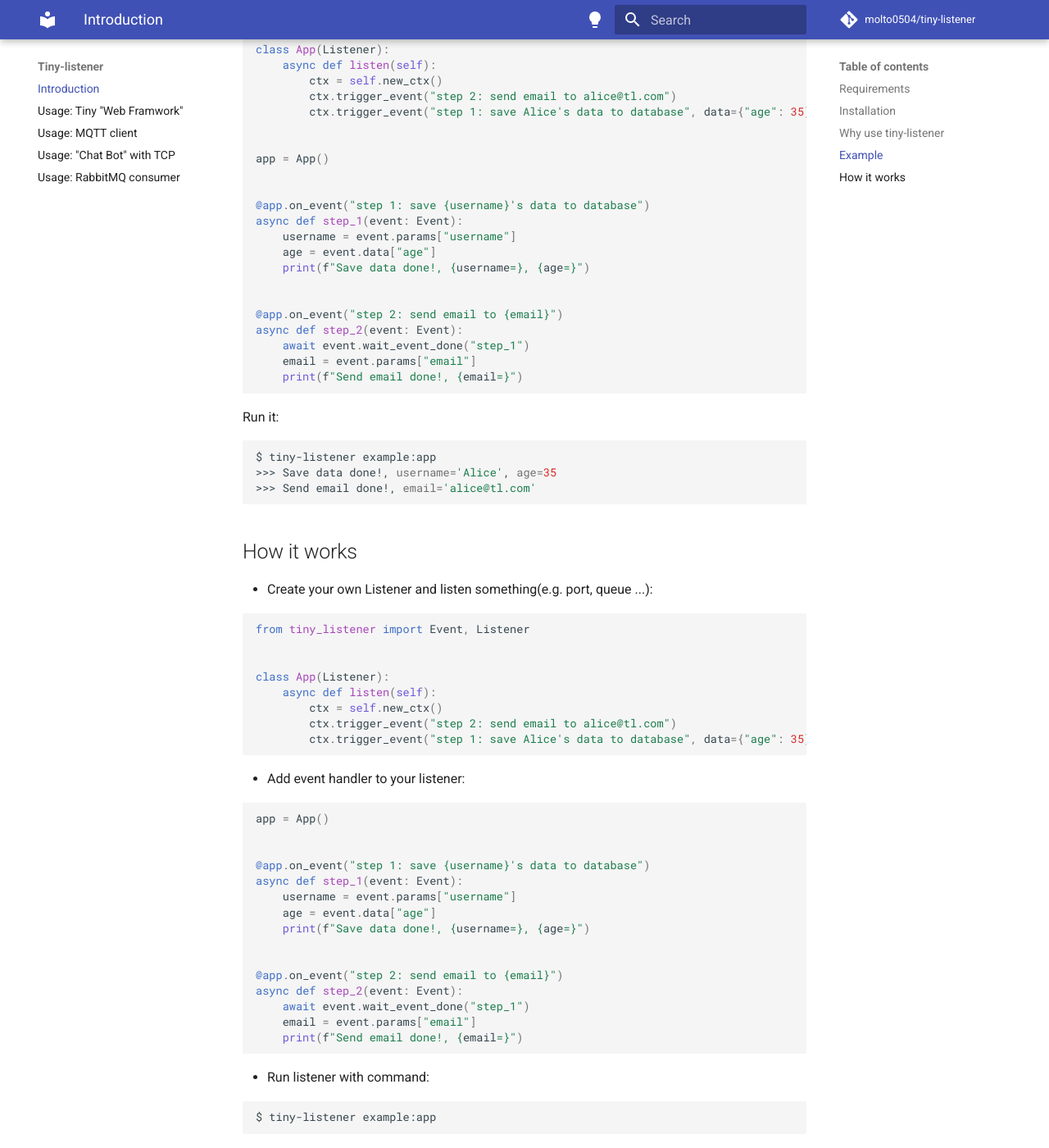
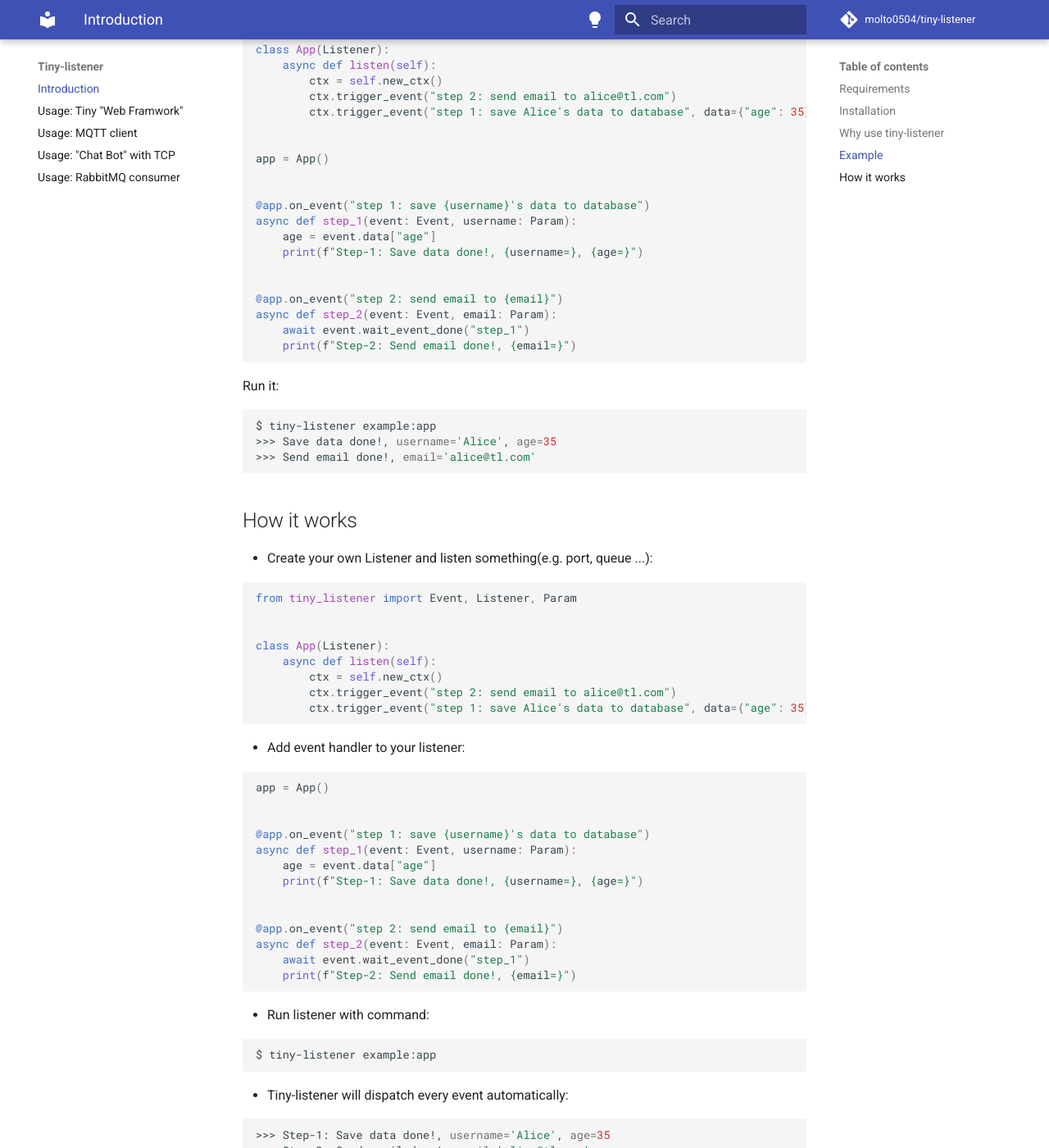
Before and after one commit to molto0504/tiny-listener, an MkDocs documentation site: the page built from docs/index.md, in a window 1280 px wide and 1400 px high, scrolled down 1455 px. Shown: the whole window at 82% size. Built offline with MkDocs 1.6.1 and Material for MkDocs 9.7.7, drawn with Linux system fonts in a browser that asks for light colours; comment, search, counter and statistics services are not loaded.

Commit message:
fix: docs for 120

````diff
--- a/docs/index.md
+++ b/docs/index.md
@@ -17,6 +17,7 @@
 </p>
 
 ---
+
 
 # Introduction
 
@@ -57,7 +58,7 @@ Tiny-listener may help you solve these problems:
 Create a file `example.py` with:
 
 ```python
-from tiny_listener import Event, Listener
+from tiny_listener import Event, Listener, Param
 
 
 class App(Listener):
@@ -71,18 +72,15 @@ app = App()
 
 
 @app.on_event("step 1: save {username}'s data to database")
-async def step_1(event: Event):
-    username = event.params["username"]
+async def step_1(event: Event, username: Param):
     age = event.data["age"]
-    print(f"Save data done!, {username=}, {age=}")
+    print(f"Step-1: Save data done!, {username=}, {age=}")
 
 
 @app.on_event("step 2: send email to {email}")
-async def step_2(event: Event):
+async def step_2(event: Event, email: Param):
     await event.wait_event_done("step_1")
-    email = event.params["email"]
-    print(f"Send email done!, {email=}")
-
+    print(f"Step-2: Send email done!, {email=}")
 ```
 
 Run it:
@@ -98,7 +96,7 @@ $ tiny-listener example:app
 * Create your own Listener and listen something(e.g. port, queue ...):
 
 ```python
-from tiny_listener import Event, Listener
+from tiny_listener import Event, Listener, Param
 
 
 class App(Listener):
@@ -116,17 +114,15 @@ app = App()
 
 
 @app.on_event("step 1: save {username}'s data to database")
-async def step_1(event: Event):
-    username = event.params["username"]
+async def step_1(event: Event, username: Param):
     age = event.data["age"]
-    print(f"Save data done!, {username=}, {age=}")
+    print(f"Step-1: Save data done!, {username=}, {age=}")
 
 
 @app.on_event("step 2: send email to {email}")
-async def step_2(event: Event):
+async def step_2(event: Event, email: Param):
     await event.wait_event_done("step_1")
-    email = event.params["email"]
-    print(f"Send email done!, {email=}")
+    print(f"Step-2: Send email done!, {email=}")
 ```
 
 * Run listener with command:
@@ -138,6 +134,6 @@ $ tiny-listener example:app
 * Tiny-listener will dispatch every event automatically:
 
 ```shell
->>> Save data done!, username='Alice', age=35
->>> Send email done!, email='alice@tl.com'
+>>> Step-1: Save data done!, username='Alice', age=35
+>>> Step-2: Send email done!, email='alice@tl.com'
 ```
````
Also changed, not shown: README.md (+12 -17 lines), docs/usage-http-web.md (+3 -6 lines), docs/usage-mqtt-client.md (+2 -3 lines), docs/usage-rabbitmq-consumer.md (+2 -3 lines).
